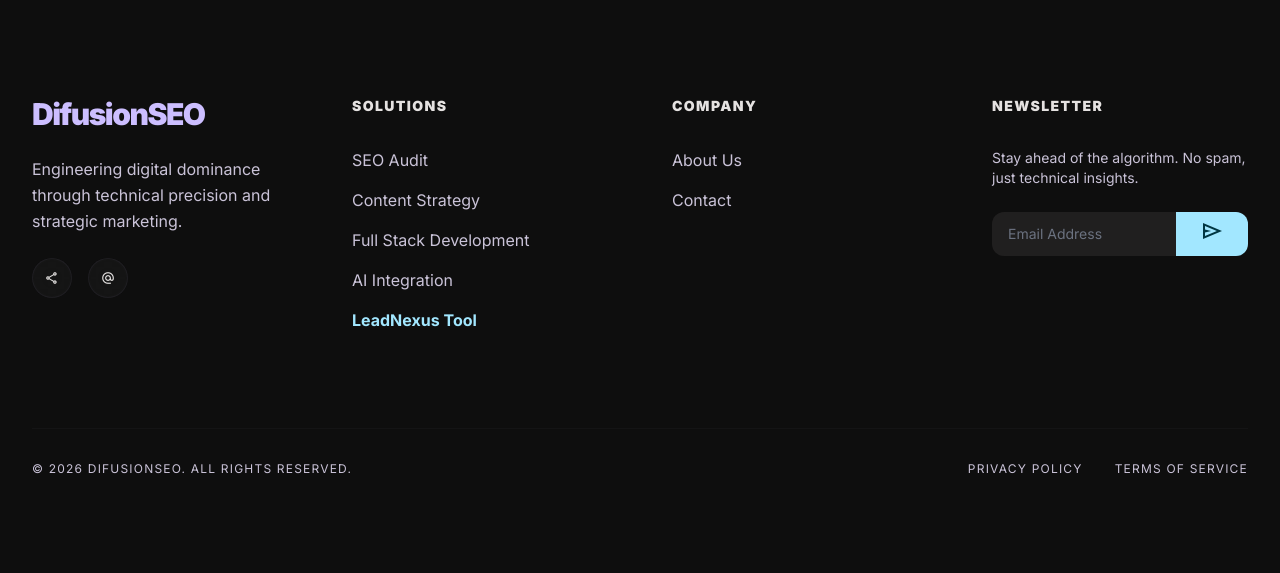
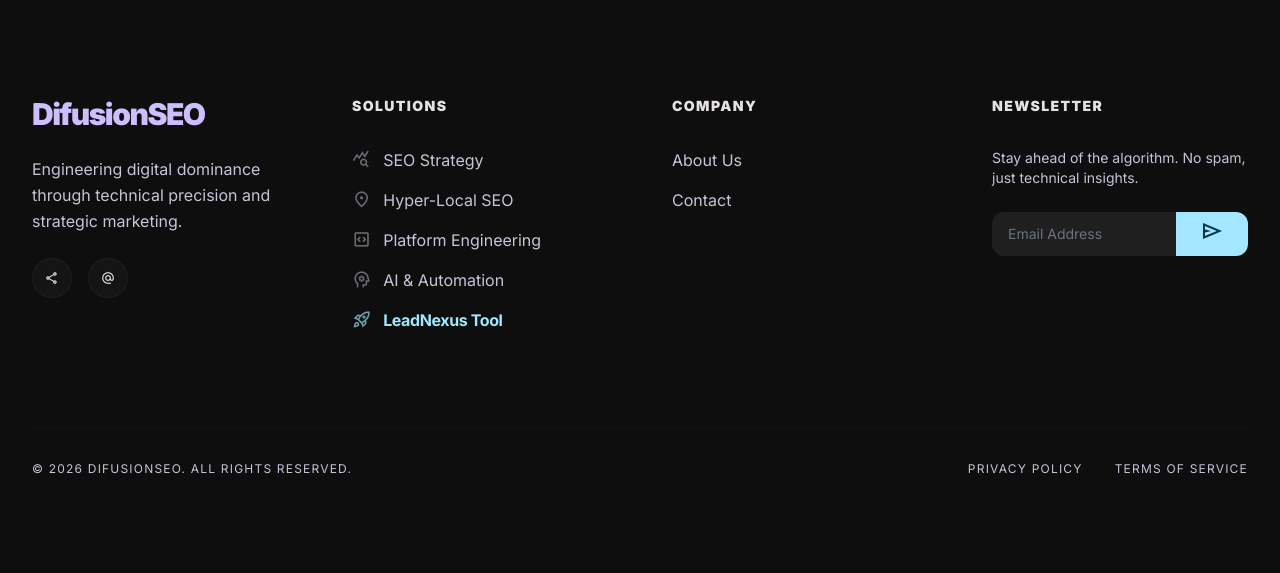
Before and after one commit to AbRehmansaif/difusionSEO, a Django app: page /services/ in a window 1280 px wide. Shown: the part 4896-5469 px from the top of the page. Run offline with Django 5.2, Linux system fonts and the light colour scheme; some libraries are stand-ins or nearby versions.

Commit message:
serivces

```diff
--- a/templates/includes/footer.html
+++ b/templates/includes/footer.html
@@ -18,11 +18,36 @@
         <div data-aos="fade-up" data-aos-delay="200">
             <h5 class="text-sm font-black uppercase tracking-widest text-on-surface mb-8">Solutions</h5>
             <ul class="space-y-4">
-                <li><a class="text-on-surface-variant hover:text-white transition-all" href="{% url 'services' %}">SEO Audit</a></li>
-                <li><a class="text-on-surface-variant hover:text-white transition-all" href="{% url 'services' %}">Content Strategy</a></li>
-                <li><a class="text-on-surface-variant hover:text-white transition-all" href="{% url 'services' %}">Full Stack Development</a></li>
-                <li><a class="text-on-surface-variant hover:text-white transition-all" href="{% url 'services' %}">AI Integration</a></li>
-                <li><a class="text-on-surface-variant hover:text-white transition-all font-bold text-secondary" href="{% url 'leadnexus' %}">LeadNexus Tool</a></li>
+                <li>
+                    <a class="text-on-surface-variant hover:text-white transition-all flex items-center gap-3 group" href="{% url 'services' %}#seo-strategy">
+                        <span class="material-symbols-outlined text-[1.2rem] opacity-50 group-hover:opacity-100 transition-opacity">query_stats</span>
+                        SEO Strategy
+                    </a>
+                </li>
+                <li>
+                    <a class="text-on-surface-variant hover:text-white transition-all flex items-center gap-3 group" href="{% url 'services' %}#local-seo">
+                        <span class="material-symbols-outlined text-[1.2rem] opacity-50 group-hover:opacity-100 transition-opacity">location_on</span>
+                        Hyper-Local SEO
+                    </a>
+                </li>
+                <li>
+                    <a class="text-on-surface-variant hover:text-white transition-all flex items-center gap-3 group" href="{% url 'services' %}#full-stack">
+                        <span class="material-symbols-outlined text-[1.2rem] opacity-50 group-hover:opacity-100 transition-opacity">code_blocks</span>
+                        Platform Engineering
+                    </a>
+                </li>
+                <li>
+                    <a class="text-on-surface-variant hover:text-white transition-all flex items-center gap-3 group" href="{% url 'services' %}#ai-automation">
+                        <span class="material-symbols-outlined text-[1.2rem] opacity-50 group-hover:opacity-100 transition-opacity">psychology</span>
+                        AI & Automation
+                    </a>
+                </li>
+                <li>
+                    <a class="text-secondary hover:text-white transition-all flex items-center gap-3 group font-bold tracking-tight" href="{% url 'leadnexus' %}">
+                        <span class="material-symbols-outlined text-[1.2rem] animate-pulse">rocket_launch</span>
+                        LeadNexus Tool
+                    </a>
+                </li>
             </ul>
         </div>
         <div data-aos="fade-up" data-aos-delay="300">
--- a/templates/services.html
+++ b/templates/services.html
@@ -18,7 +18,7 @@
 </div>
 </section>
 <!-- Service 1: SEO -->
-<section class="py-32 px-8 bg-surface-container-lowest relative overflow-hidden">
+<section id="seo-strategy" class="py-32 px-8 bg-surface-container-lowest relative overflow-hidden">
 <div class="max-w-7xl mx-auto grid grid-cols-1 lg:grid-cols-2 gap-20 items-start">
 <div data-aos="fade-right">
 <div class="w-16 h-1 bg-primary mb-8" data-aos="stretch-x" data-aos-delay="300"></div>
@@ -59,7 +59,7 @@
 </div>
 </section>
 <!-- Service 2: Local SEO -->
-<section class="py-32 px-8 bg-surface relative">
+<section id="local-seo" class="py-32 px-8 bg-surface relative">
 <div class="max-w-7xl mx-auto flex flex-col lg:flex-row-reverse gap-20 items-start">
 <div class="lg:w-1/2">
 <div class="w-16 h-1 bg-secondary mb-8"></div>
@@ -101,7 +101,7 @@
 </div>
 </section>
 <!-- Service 3: Full Stack Dev -->
-<section class="py-32 px-8 bg-surface-container-lowest relative">
+<section id="full-stack" class="py-32 px-8 bg-surface-container-lowest relative">
 <div class="max-w-7xl mx-auto">
 <div class="w-16 h-1 bg-tertiary mb-8"></div>
 <div class="flex items-center gap-4 mb-6">
@@ -143,7 +143,7 @@
 </div>
 </section>
 <!-- Service 4: AI Dev & Automation -->
-<section class="py-32 px-8 bg-surface relative">
+<section id="ai-automation" class="py-32 px-8 bg-surface relative">
 <div class="absolute top-1/2 left-0 w-[400px] h-[400px] bg-secondary-container rounded-full pulse-orb"></div>
 <div class="max-w-7xl mx-auto grid grid-cols-1 lg:grid-cols-2 gap-20 items-center">
 <div class="order-2 lg:order-1" data-aos="fade-right">
@@ -186,7 +186,7 @@
 </div>
 </section>
 <!-- Service 5: App Security -->
-<section class="py-32 px-8 bg-surface-container-low relative">
+<section id="security" class="py-32 px-8 bg-surface-container-low relative">
 <div class="max-w-7xl mx-auto">
 <div class="grid grid-cols-1 lg:grid-cols-2 gap-20 items-center">
 <div>
```
